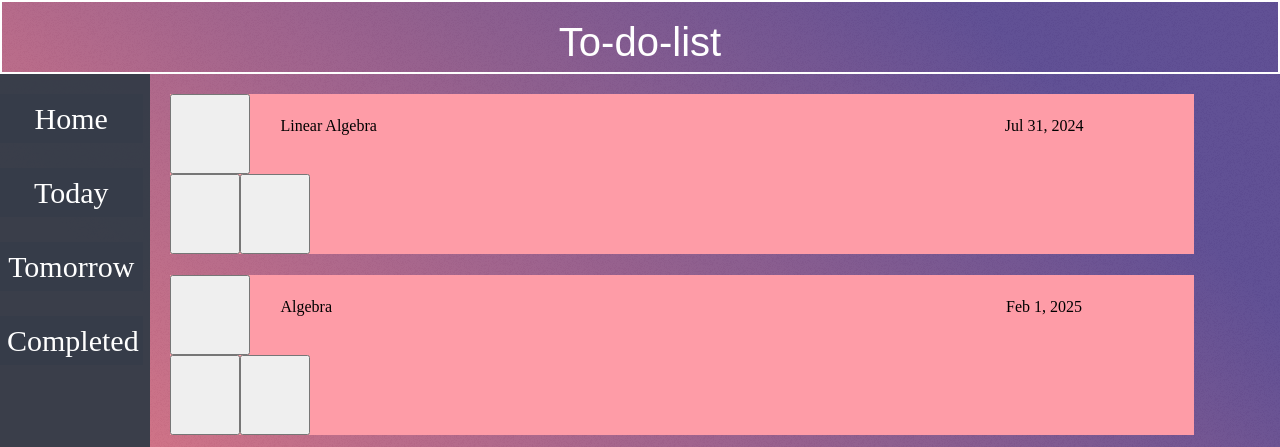
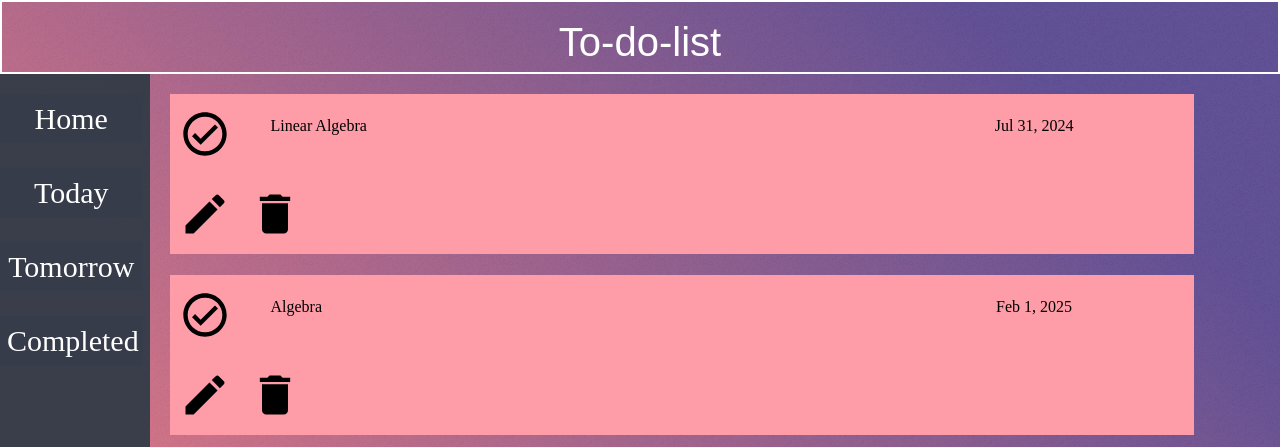
Before and after one commit to BrianRego03/to-do-list, a website built with webpack: page src/index.html in a window 1280 px wide. Shown: the top 447 px of the page. Built offline with nearby package versions, Linux system fonts and the light colour scheme.

Commit message:
Add SVG icon and styling to buttons

```diff
--- a/src/displayArray.js
+++ b/src/displayArray.js
@@ -11,6 +11,9 @@ const displayArray=(arr)=>{
         todoSecChild.appendChild(checkButton);
         checkButton.setAttribute("id",`todoButton${arr[i].index}`);
         checkButton.classList.add("checkStyling");
+
+        let checkSVG=`<svg xmlns="http://www.w3.org/2000/svg" viewBox="0 0 24 24"><title>Task Complete</title><path fill="currentColor" d="M12 2C6.5 2 2 6.5 2 12S6.5 22 12 22 22 17.5 22 12 17.5 2 12 2M12 20C7.59 20 4 16.41 4 12S7.59 4 12 4 20 7.59 20 12 16.41 20 12 20M16.59 7.58L10 14.17L7.41 11.59L6 13L10 17L18 9L16.59 7.58Z" /></svg>`;
+        checkButton.innerHTML=checkSVG;
 
         let titleDiv=document.createElement("div");
         titleDiv.classList.add("titleStyling");
@@ -32,10 +35,20 @@ const displayArray=(arr)=>{
         editButton.setAttribute("id",`editButton${arr[i].index}`);
         editButton.classList.add("editStyling");
 
+        let editSVG=`<svg xmlns="http://www.w3.org/2000/svg" viewBox="0 0 24 24"><title>Edit Task</title><path fill="currentColor" d="M20.71,7.04C21.1,6.65 21.1,6 20.71,5.63L18.37,3.29C18,2.9 17.35,2.9 16.96,3.29L15.12,5.12L18.87,8.87M3,17.25V21H6.75L17.81,9.93L14.06,6.18L3,17.25Z" /></svg>`
+        editButton.innerHTML=editSVG;
+
+
+
+
+
         let deleteButton=document.createElement("button");
         modifyDiv.appendChild(deleteButton);
         deleteButton.setAttribute("id",`deleteButton${arr[i].index}`);
         deleteButton.classList.add("deleteStyling");
+
+        let deleteSVG=`<svg xmlns="http://www.w3.org/2000/svg" viewBox="0 0 24 24"><title>Delete Task</title><path fill="currentColor" d="M19,4H15.5L14.5,3H9.5L8.5,4H5V6H19M6,19A2,2 0 0,0 8,21H16A2,2 0 0,0 18,19V7H6V19Z" /></svg>`;
+        deleteButton.innerHTML=deleteSVG;
 
         if((arr[i].priority)==3){
             todoSecChild.classList.add("redAlert");
--- a/src/style.css
+++ b/src/style.css
@@ -130,10 +130,7 @@
     flex-wrap: wrap;
   }
 
-  .checkStyling{
-    min-width:80px;
-    min-height: 80px;
-  }
+
 
   .titleStyling{
     width:70%;
@@ -154,16 +151,25 @@
     align-items: center;
   }
 
-  .editStyling{
+
+  .deleteStyling,.checkStyling,.editStyling{
     min-width:70px;
     min-height: 80px;
+    background-color: rgba(0,0,0,0);
+    border: 3px solid rgba(0,0,0,0);
 
   }
 
-  .deleteStyling{
-    min-width:70px;
-    min-height: 80px;
+  .checkStyling:hover{
+    color: rgb(95, 133, 39);
+  }
 
+  .deleteStyling:hover{
+    color: #8d0010;
+  }
+
+  .editStyling:hover{
+    color:blue;
   }
 
   .redAlert{
```
